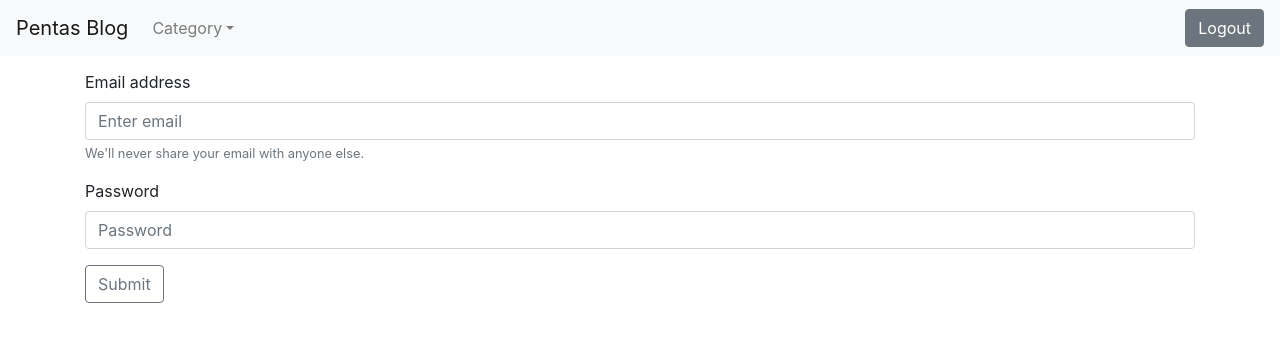
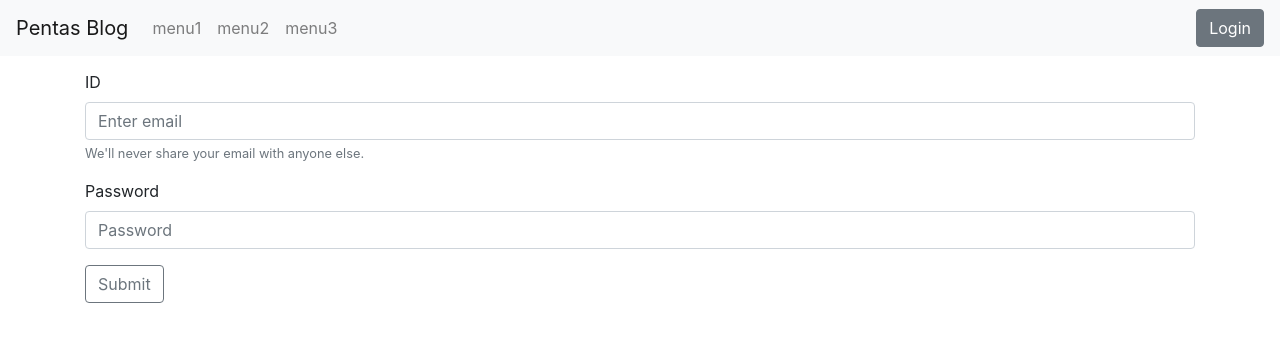
Before and after one commit to pentas1150/react-ts-blog, a React (Create React App) app: page /login in a window 1280 px wide. Shown: the top 342 px of the page. Built offline with nearby package versions, Linux system fonts and the light colour scheme.

Commit message:
1)redux에 세션 정보 저장

```diff
--- a/src/App.tsx
+++ b/src/App.tsx
@@ -3,6 +3,7 @@ import "./App.css";
 import { Route, Switch, BrowserRouter as Router } from "react-router-dom";
 import { Container, Row, Col } from "react-bootstrap";
 import Menubar from "./components/Menubar";
+import PostList from "./components/PostList";
 import Post from "./components/Post";
 import LoginForm from "./components/LoginForm";
 
@@ -15,10 +16,13 @@ function App() {
             <Menubar />
             <Switch>
               <Route exact path="/">
-                <Post />
+                <PostList />
               </Route>
               <Route path="/login">
                 <LoginForm />
+              </Route>
+              <Route path="/post/:postId">
+                <Post />
               </Route>
             </Switch>
           </Col>
--- a/src/components/LoginForm.tsx
+++ b/src/components/LoginForm.tsx
@@ -1,18 +1,49 @@
-import React from "react";
+import React, { useState } from "react";
+import { useHistory } from "react-router-dom";
+import { useDispatch } from "react-redux";
+import { addSession } from "../modules/session";
 import { Form, Button } from "react-bootstrap";
+import axios from "axios";
 
 function LoginForm() {
+  const dispatch = useDispatch();
+  const history = useHistory();
+
+  const [id, setId] = useState("");
+  const [pw, setPw] = useState("");
+
+  const onChangeID = (e: React.ChangeEvent<HTMLInputElement>) => {
+    setId(e.target.value);
+  };
+
+  const onChangePW = (e: React.ChangeEvent<HTMLInputElement>) => {
+    setPw(e.target.value);
+  };
+
+  const onSubmitForm = async (e: any) => {
+    e.preventDefault();
+    const result = await axios.post("http://localhost:8080/login", { id: id, pw: pw });
+    if (result.data.authenticated) {
+      dispatch(addSession(result.data.user, result.data.cookies));
+
+      alert("로그인 성공");
+      history.push("/");
+    } else {
+      alert("로그인 실패");
+    }
+  };
+
   return (
-    <Form>
-      <Form.Group controlId="email">
-        <Form.Label>Email address</Form.Label>
-        <Form.Control type="email" placeholder="Enter email" />
+    <Form onSubmit={onSubmitForm}>
+      <Form.Group controlId="id">
+        <Form.Label>ID</Form.Label>
+        <Form.Control type="text" placeholder="Enter email" onChange={onChangeID} value={id} />
         <Form.Text className="text-muted">We'll never share your email with anyone else.</Form.Text>
       </Form.Group>
 
       <Form.Group controlId="password">
         <Form.Label>Password</Form.Label>
-        <Form.Control type="password" placeholder="Password" />
+        <Form.Control type="password" placeholder="Password" onChange={onChangePW} value={pw} />
       </Form.Group>
       <Button variant="outline-secondary" type="submit">
         Submit
--- a/src/components/Menubar.tsx
+++ b/src/components/Menubar.tsx
@@ -1,9 +1,12 @@
 import React, { useState } from "react";
+import { useSelector } from "react-redux";
+import { RootState } from "../modules/index";
 import { Link } from "react-router-dom";
 import { Nav, Navbar, NavDropdown, Button, Form } from "react-bootstrap";
 
 function Menubar() {
-  const [isLogin, setIsLogin] = useState(true);
+  const isLogin = useSelector((state: RootState) => state.session.authenticated);
+  let category: Array<string> = ["menu1", "menu2", "menu3"];
 
   return (
     <Navbar bg="light" expand="lg" fixed="top">
@@ -13,13 +16,20 @@ function Menubar() {
       <Navbar.Toggle aria-controls="basic-navbar-nav" />
       <Navbar.Collapse id="basic-navbar-nav">
         <Nav className="mr-auto">
-          <NavDropdown title="Category" id="basic-nav-dropdown">
+          {/* <NavDropdown title="Category" id="basic-nav-dropdown">
             <NavDropdown.Item href="#action/3.1">Menu1</NavDropdown.Item>
             <NavDropdown.Item href="#action/3.2">Menu2</NavDropdown.Item>
             <NavDropdown.Item href="#action/3.3">Menu3</NavDropdown.Item>
             <NavDropdown.Divider />
             <NavDropdown.Item href="#action/3.4">Menu4</NavDropdown.Item>
-          </NavDropdown>
+          </NavDropdown> */}
+          {category.map(item => {
+            return (
+              <Nav.Link key={item} href={`/${item}`}>
+                {item}
+              </Nav.Link>
+            );
+          })}
         </Nav>
         <Form inline>
           <Link to="/login">
--- a/src/components/Post.tsx
+++ b/src/components/Post.tsx
@@ -1,46 +1,41 @@
 import React, { useState, useEffect } from "react";
+import { useSelector, useDispatch } from "react-redux";
+import { RootState } from "../modules/index";
+import { Redirect, useParams } from "react-router-dom";
+import axios from "axios";
 import { Table } from "react-bootstrap";
-import axios from "axios";
-
-interface post {
-  id: number;
-  title: string;
-  author: string;
-}
+import { removeSession } from "../modules/session";
 
 function Post() {
-  const [posts, setPosts] = useState([]);
+  const [post, setPost] = useState({ title: "", content: "" });
+  const { postId } = useParams();
+  const session = useSelector((state: RootState) => state.session.session);
+  const dispatch = useDispatch();
 
   useEffect(() => {
-    const getPosts = async () => {
-      const postlist = await axios.get("http://localhost:8080/");
+    const getPost = async () => {
+      const result = await axios.get(`http://localhost:8080/post/${postId}`, { headers: session });
+      if (!result.data.authenticated) {
+        dispatch(removeSession());
 
-      setPosts(postlist.data);
+        alert(result.data.msg);
+        return <Redirect to="/login" />;
+      } else {
+        setPost(result.data.post);
+      }
     };
 
-    getPosts();
+    getPost();
   }, []);
 
   return (
     <Table responsive>
       <thead>
-        <tr>
-          <th>#</th>
-          <th>Title</th>
-          <th>Author</th>
-        </tr>
+        <th>{post.title}</th>
       </thead>
-      <tbody>
-        {posts.map((post: post) => {
-          return (
-            <tr>
-              <td>{post.id}</td>
-              <td>{post.title}</td>
-              <td>{post.author}</td>
-            </tr>
-          );
-        })}
-      </tbody>
+      <tr>
+        <td>{post.content}</td>
+      </tr>
     </Table>
   );
 }
--- /dev/null
+++ b/src/components/PostList.tsx
@@ -0,0 +1,68 @@
+import React, { useState, useEffect } from "react";
+import { useHistory } from "react-router-dom";
+import { useSelector, useDispatch } from "react-redux";
+import { RootState } from "../modules/index";
+import { Link } from "react-router-dom";
+import { Table } from "react-bootstrap";
+import axios from "axios";
+import { removeSession } from "../modules/session";
+
+interface post {
+  id: number;
+  title: string;
+  author: string;
+  createdAt: string;
+}
+
+function PostList() {
+  const [posts, setPosts] = useState([]);
+  const session = useSelector((state: RootState) => state.session);
+  const dispatch = useDispatch();
+  const history = useHistory();
+
+  useEffect(() => {
+    const getPosts = async () => {
+      console.log(session);
+      const result = await axios.get("http://localhost:8080/", { headers: session });
+      if (!result.data.authenticated) {
+        dispatch(removeSession());
+
+        alert(result.data.msg);
+        history.push("/login");
+      } else {
+        setPosts(result.data.postlist);
+      }
+    };
+
+    getPosts();
+  }, []);
+
+  return (
+    <Table responsive>
+      <thead>
+        <tr>
+          <th>#</th>
+          <th>Title</th>
+          <th>Author</th>
+          <th>Date</th>
+        </tr>
+      </thead>
+      <tbody>
+        {posts.map((post: post) => {
+          return (
+            <tr key={post.id}>
+              <td>{post.id}</td>
+              <td>
+                <Link to={`/post/${post.id}`}>{post.title}</Link>
+              </td>
+              <td>{post.author}</td>
+              <td>{post.createdAt}</td>
+            </tr>
+          );
+        })}
+      </tbody>
+    </Table>
+  );
+}
+
+export default PostList;
--- a/src/index.tsx
+++ b/src/index.tsx
@@ -4,8 +4,19 @@ import "./index.css";
 import App from "./App";
 import * as serviceWorker from "./serviceWorker";
 import "bootstrap/dist/css/bootstrap.min.css";
+import { createStore } from "redux";
+import { Provider } from "react-redux";
+import rootReducer from "./modules";
+import { composeWithDevTools } from "redux-devtools-extension";
 
-ReactDOM.render(<App />, document.getElementById("root"));
+const store = createStore(rootReducer, composeWithDevTools());
+
+ReactDOM.render(
+  <Provider store={store}>
+    <App />
+  </Provider>,
+  document.getElementById("root")
+);
 
 // If you want your app to work offline and load faster, you can change
 // unregister() to register() below. Note this comes with some pitfalls.
--- /dev/null
+++ b/src/modules/index.tsx
@@ -0,0 +1,10 @@
+import { combineReducers } from "redux";
+import session from "./session";
+
+const rootReducer = combineReducers({
+  session
+});
+
+export default rootReducer;
+
+export type RootState = ReturnType<typeof rootReducer>;
--- /dev/null
+++ b/src/modules/session.tsx
@@ -0,0 +1,29 @@
+const ADD_SESSION = "session/ADD_SESSION" as const;
+const REMOVE_SESSION = "session/REMOVE_SESSION" as const;
+
+export const addSession = (user: JSON, cookies: JSON) => ({
+  type: ADD_SESSION,
+  payload: {
+    user: user,
+    cookies: cookies
+  }
+});
+
+export const removeSession = () => ({
+  type: REMOVE_SESSION
+});
+type SessionAction = ReturnType<typeof addSession> | ReturnType<typeof removeSession>;
+type SessionState = { authenticated: boolean; session: { user?: JSON; cookies?: JSON } };
+
+const initialState: SessionState = { authenticated: false, session: {} };
+
+export default function session(state: SessionState = initialState, action: SessionAction) {
+  switch (action.type) {
+    case ADD_SESSION:
+      return Object.assign({}, state, { authenticated: true, session: { user: action.payload.user, cookies: action.payload.cookies } });
+    case REMOVE_SESSION:
+      return Object.assign({}, state, { authenticated: false, session: {} });
+    default:
+      return state;
+  }
+}
```
Also changed, not shown: package.json (+12 -0 lines), 1 other file (tests, documents, lock files or other folders).
